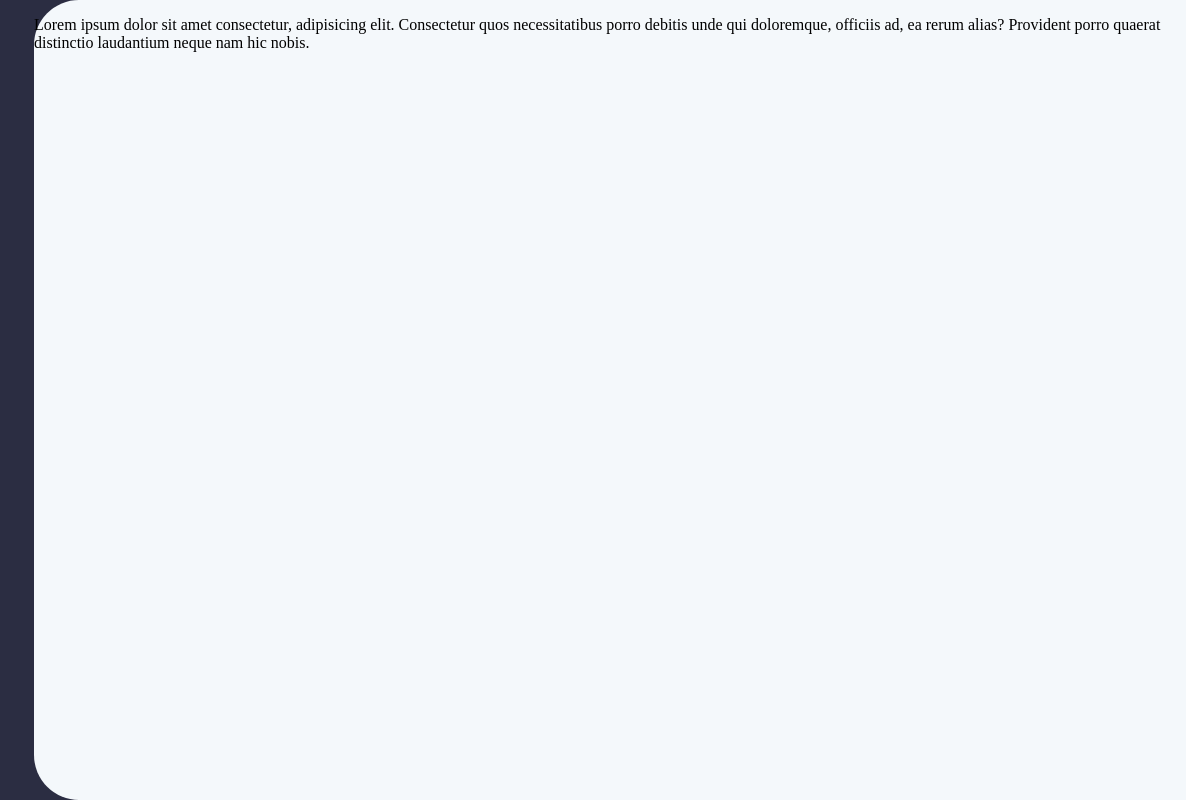
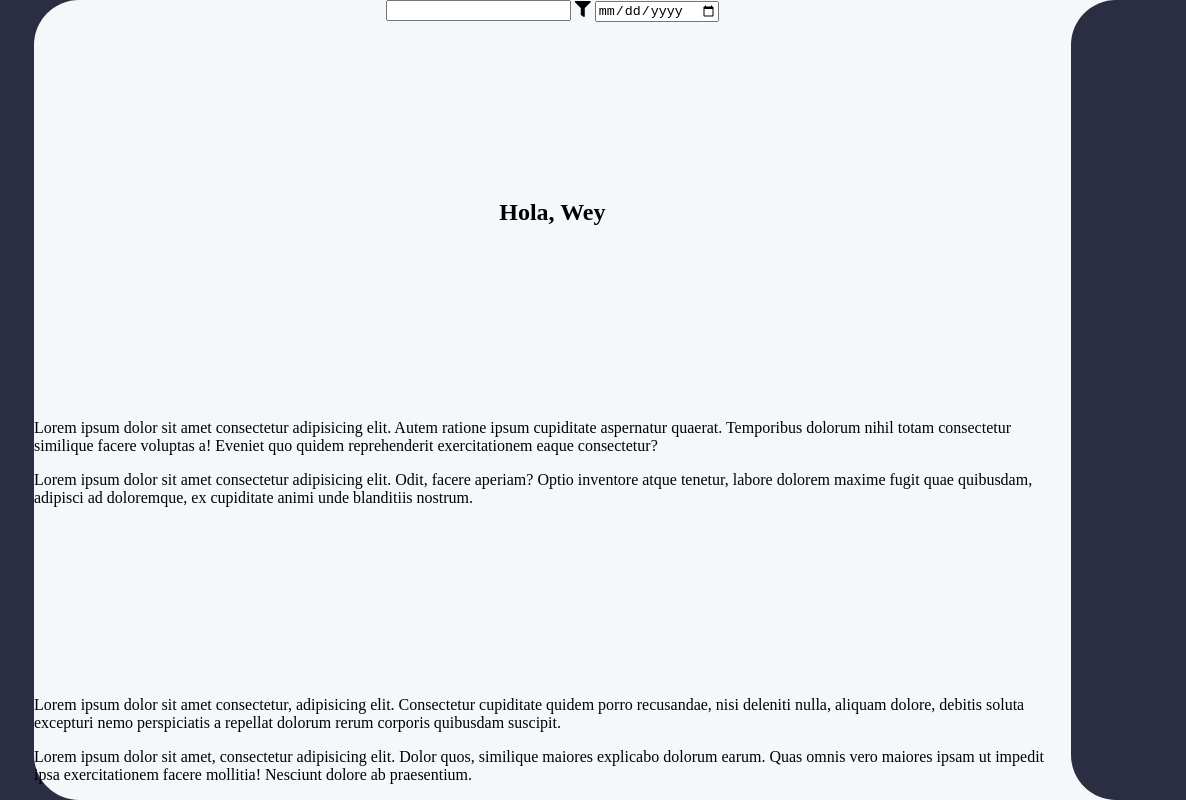
Before and after one commit to SantyM19/Ket-KuepaEduTech, a plain HTML site: page index.html in a window 1280 px wide. Shown: the full height of the page, 94-1280 px from the left. Drawn offline with Linux system fonts and the light colour scheme.

Commit message:
Structured Main and Task Tection with HTML

```diff
--- a/index.html
+++ b/index.html
@@ -36,9 +36,31 @@
         </nav>
     </header>
     <main>
-        <p>Lorem ipsum dolor sit amet consectetur, adipisicing elit. Consectetur quos necessitatibus porro debitis unde qui doloremque, officiis ad, ea rerum alias? Provident porro quaerat distinctio laudantium neque nam hic nobis.</p>
-        <section></section>
-        <section></section>
+        <section class="tasks" >
+            <form action="">
+                <input type="text">
+                <i class="fas fa-filter"></i>
+                <input type="date">
+            </form>
+            <h1>Hola, <span>Wey</span></h1>
+            <div class="percentages">
+                <div class="percentage">
+                    <p>Lorem ipsum dolor sit amet consectetur adipisicing elit. Autem ratione ipsum cupiditate aspernatur quaerat. Temporibus dolorum nihil totam consectetur similique facere voluptas a! Eveniet quo quidem reprehenderit exercitationem eaque consectetur?</p>
+                </div>
+                <div class="metaG">
+                    <p>Lorem ipsum dolor sit amet consectetur adipisicing elit. Odit, facere aperiam? Optio inventore atque tenetur, labore dolorem maxime fugit quae quibusdam, adipisci ad doloremque, ex cupiditate animi unde blanditiis nostrum.</p>
+                </div>
+            </div>
+            <div class="other">
+                <div class="agend">
+                    <p>Lorem ipsum dolor sit amet consectetur, adipisicing elit. Consectetur cupiditate quidem porro recusandae, nisi deleniti nulla, aliquam dolore, debitis soluta excepturi nemo perspiciatis a repellat dolorum rerum corporis quibusdam suscipit.</p>
+                </div>
+                <div class="planToday">
+                    <p>Lorem ipsum dolor sit amet, consectetur adipisicing elit. Dolor quos, similique maiores explicabo dolorum earum. Quas omnis vero maiores ipsam ut impedit ipsa exercitationem facere mollitia! Nesciunt dolore ab praesentium.</p>
+                </div>
+            </div>
+        </section>
+        <section class="message"></section>
     </main>
 </body>
 </html>
--- a/styles/Style.css
+++ b/styles/Style.css
@@ -107,4 +107,25 @@ main{
     height: 100%;
     background-color: #f4f8fb;
     border-radius: 45px 45px 0px 0px;
+    display: flex;
+    flex-direction: column;
 }
+
+.tasks{
+    display: flex;
+    align-items: center;
+    justify-content: space-between;
+    flex-direction: column;
+    width: 100%;
+    height: 100%;
+}
+
+.message{
+    background-color: var(--main);
+    border-radius: 45px 45px 0px 0px;
+    display: flex;
+    align-items: center;
+    justify-content: space-between;
+    width: 100%;
+    height: 100%;
+}
--- a/styles/desktopStyle.css
+++ b/styles/desktopStyle.css
@@ -50,10 +50,25 @@
         border-radius: 50%;
     }
 
-    /*----  Main  -----------------------------------------------------------*/main{
+    /*----  Main  -----------------------------------------------------------*/
+
+    main{
        width: 90%;
        height: 100%;
        border-radius: 45px 0px 0px 45px;
+       flex-direction: row;
+    }
+
+    .tasks{
+        justify-content: space-between;
+        width: 90%;
+    }
+
+    .message{
+        background-color: var(--main);
+        border-radius: 45px 0px 0px 45px;
+        justify-content: space-between;
+        width: 10%;
     }
 
 }
```
